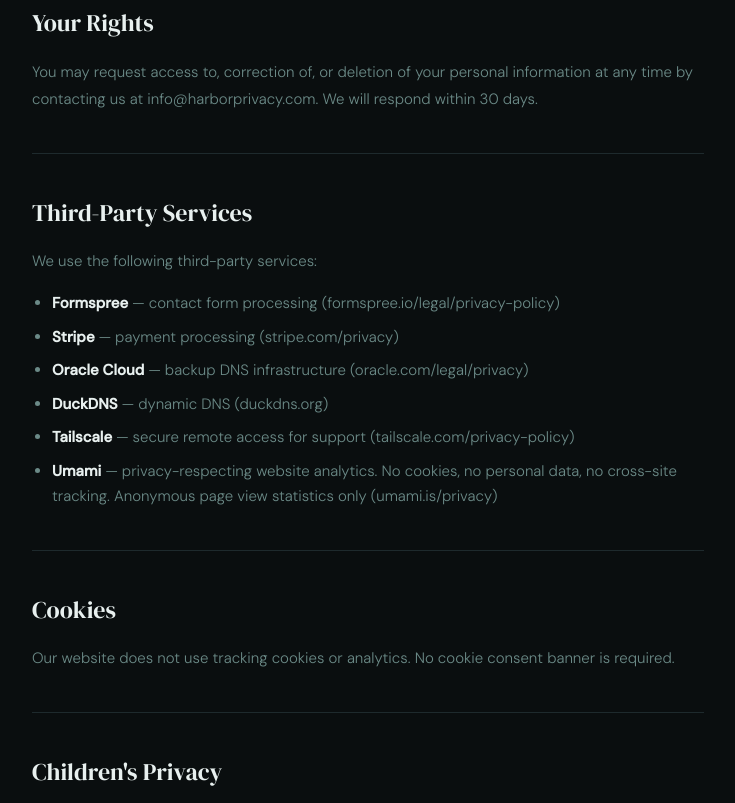
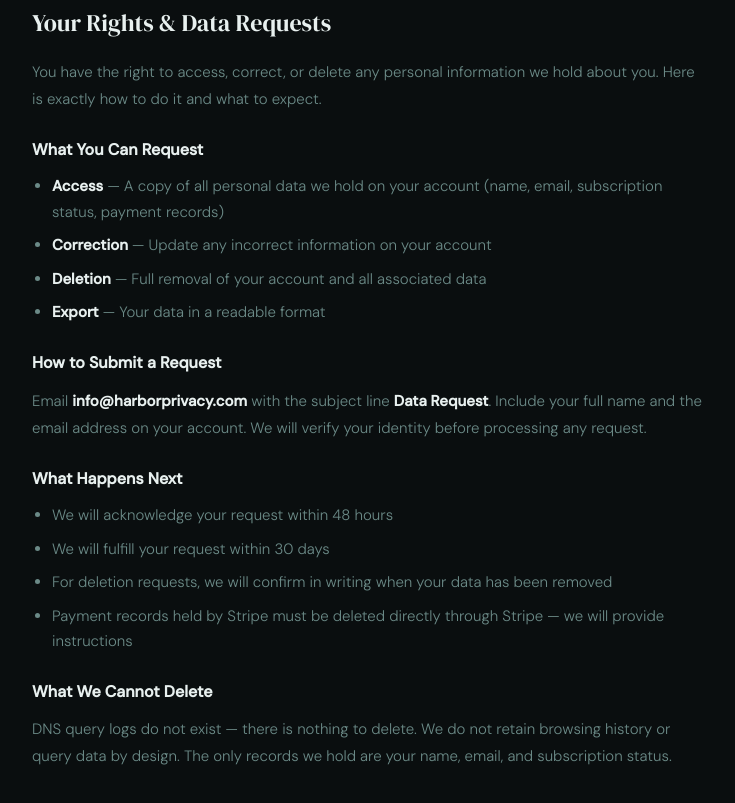
Before and after one commit to tbrzr/Harbor-privacy-backend, a plain HTML site: page privacy.html in a window 1280 px wide. Shown: the part 1937-2740 px from the top of the page, without its empty margins (272-1007 px from the left). Drawn offline with nearby package versions, Linux system fonts and the light colour scheme.

Commit message:
expand data request section, remove DuckDNS from third party list

```diff
--- a/privacy.html
+++ b/privacy.html
@@ -99,9 +99,31 @@
 
   <hr class="divider">
 
-  <h2>Your Rights</h2>
+  <h2>Your Rights & Data Requests</h2>
 
-  <p>You may request access to, correction of, or deletion of your personal information at any time by contacting us at info@harborprivacy.com. We will respond within 30 days.</p>
+  <p>You have the right to access, correct, or delete any personal information we hold about you. Here is exactly how to do it and what to expect.</p>
+
+  <h3 style="color:var(--text);font-size:16px;margin:24px 0 12px;">What You Can Request</h3>
+  <ul>
+    <li><strong style="color:var(--text)">Access</strong> — A copy of all personal data we hold on your account (name, email, subscription status, payment records)</li>
+    <li><strong style="color:var(--text)">Correction</strong> — Update any incorrect information on your account</li>
+    <li><strong style="color:var(--text)">Deletion</strong> — Full removal of your account and all associated data</li>
+    <li><strong style="color:var(--text)">Export</strong> — Your data in a readable format</li>
+  </ul>
+
+  <h3 style="color:var(--text);font-size:16px;margin:24px 0 12px;">How to Submit a Request</h3>
+  <p>Email <strong style="color:var(--text)">info@harborprivacy.com</strong> with the subject line <strong style="color:var(--text)">Data Request</strong>. Include your full name and the email address on your account. We will verify your identity before processing any request.</p>
+
+  <h3 style="color:var(--text);font-size:16px;margin:24px 0 12px;">What Happens Next</h3>
+  <ul>
+    <li>We will acknowledge your request within 48 hours</li>
+    <li>We will fulfill your request within 30 days</li>
+    <li>For deletion requests, we will confirm in writing when your data has been removed</li>
+    <li>Payment records held by Stripe must be deleted directly through Stripe — we will provide instructions</li>
+  </ul>
+
+  <h3 style="color:var(--text);font-size:16px;margin:24px 0 12px;">What We Cannot Delete</h3>
+  <p>DNS query logs do not exist — there is nothing to delete. We do not retain browsing history or query data by design. The only records we hold are your name, email, and subscription status.</p>
 
   <hr class="divider">
 
@@ -112,7 +134,6 @@
     <li><strong style="color:var(--text)">Formspree</strong> — contact form processing (formspree.io/legal/privacy-policy)</li>
     <li><strong style="color:var(--text)">Stripe</strong> — payment processing (stripe.com/privacy)</li>
     <li><strong style="color:var(--text)">Oracle Cloud</strong> — backup DNS infrastructure (oracle.com/legal/privacy)</li>
-    <li><strong style="color:var(--text)">DuckDNS</strong> — dynamic DNS (duckdns.org)</li>
     <li><strong style="color:var(--text)">Tailscale</strong> — secure remote access for support (tailscale.com/privacy-policy)</li>
     <li><strong style="color:var(--text)">Umami</strong> — privacy-respecting website analytics. No cookies, no personal data, no cross-site tracking. Anonymous page view statistics only (umami.is/privacy)</li>
   </ul>
```
